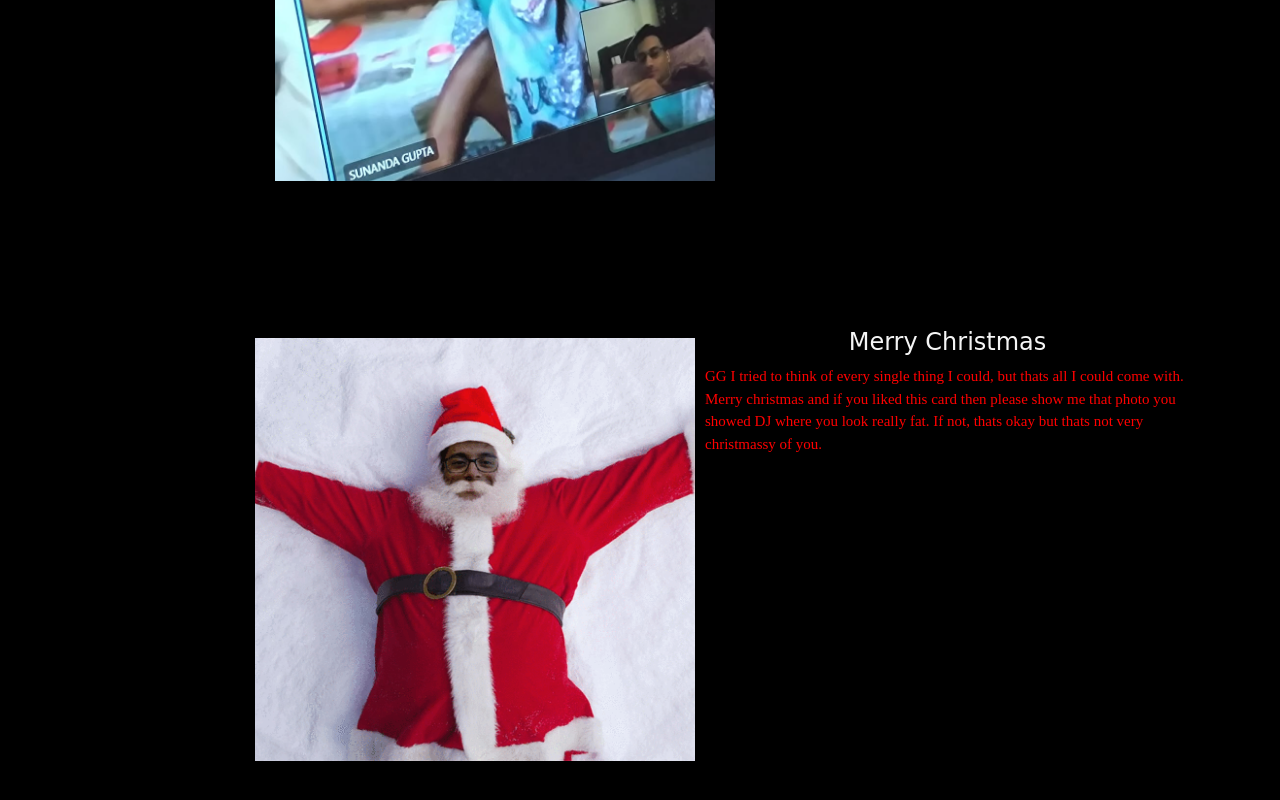
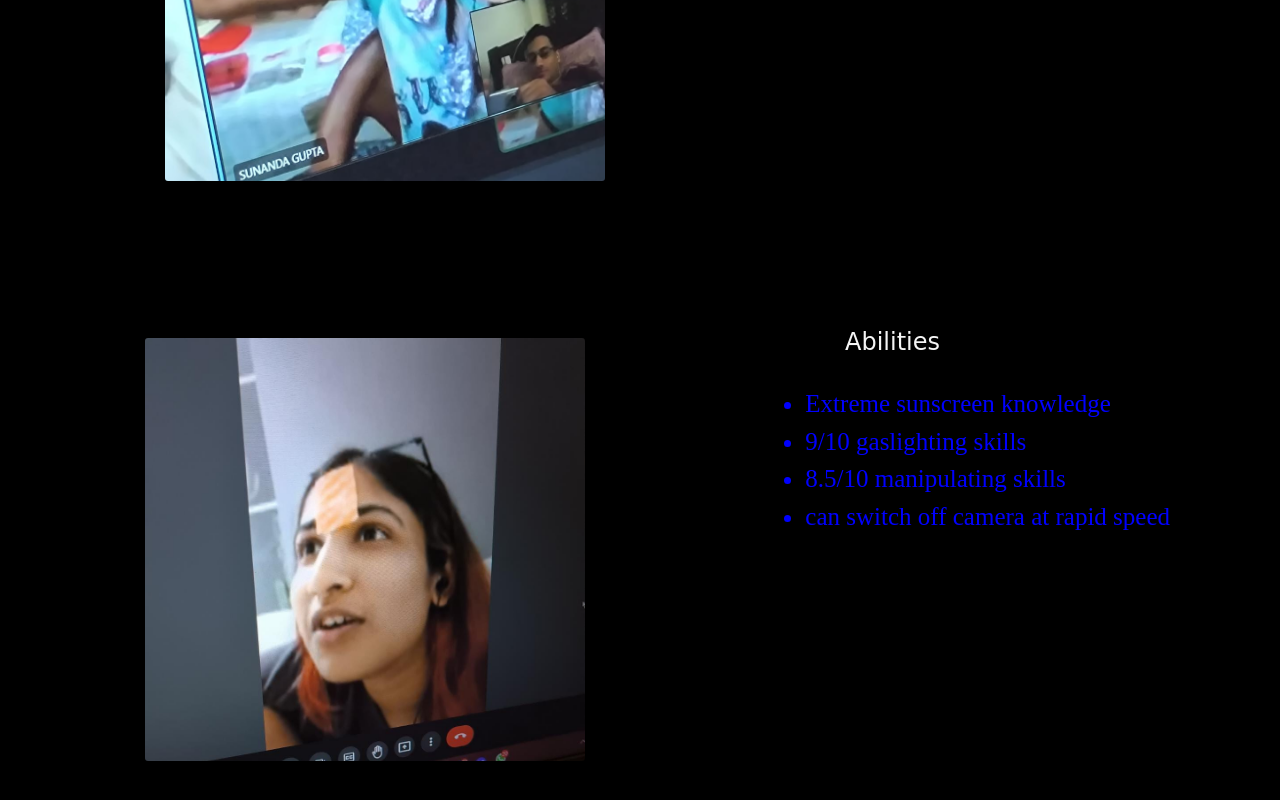
Before and after one commit to neilrathi17/SunshineAndes, a plain HTML site: page index.html in a window 1280 px wide. Shown: the part 1922-2722 px from the top of the page. Drawn offline with nearby package versions, Linux system fonts and the light colour scheme; a web font is replaced by a local one.

Commit message:
added abilities

```diff
--- a/index.css
+++ b/index.css
@@ -6,6 +6,7 @@ body
 img
 {
     object-fit: cover;
+    border-radius: 3px;
 }
 .top
 {
@@ -37,13 +38,15 @@ img
     color: blue;
     margin: 5px;
     font-family: 'Times New Roman', Times, serif;
+    font-size: 25px;
 }
 .memetext3
 {
-    font-size: 15px;
-    color: red;
-    margin: 5px;
+    font-size: 25px;
+    color: blue;
+    margin: 20px;
     font-family: 'Times New Roman', Times, serif;
+    float: right;
 
 }
 #headpic
--- a/index.html
+++ b/index.html
@@ -14,6 +14,7 @@
 <link rel="preconnect" href="https://fonts.googleapis.com">
 <link rel="preconnect" href="https://fonts.gstatic.com" crossorigin>
 <link href="https://fonts.googleapis.com/css2?family=Imperial+Script&family=Mountains+of+Christmas&display=swap" rel="stylesheet">
+<link rel="stylesheet" href="https://cdnjs.cloudflare.com/ajax/libs/font-awesome/6.2.1/css/all.min.css" integrity="sha512-MV7K8+y+gLIBoVD59lQIYicR65iaqukzvf/nwasF0nqhPay5w/9lJmVM2hMDcnK1OnMGCdVK+iQrJ7lzPJQd1w==" crossorigin="anonymous" referrerpolicy="no-referrer" />
 
 
     <title>Sunshine in the Andes</title>
@@ -28,7 +29,7 @@
     <!-- section -->
     <div class="container">
         <div class="meme container-fluid" data-aos="fade-up">
-            <img style="height: 70%; margin-left: 10%; width: 80%;" class="memepics1" src="assets/andes.gif" alt="">
+            <img style="height: 80%; margin-left: 10%; width: 100%;" class="memepics1" src="assets/andes.gif" alt="">
 
 
         </div>
@@ -44,7 +45,7 @@
         </div>
 
         <div class="meme container-fluid" data-aos="fade-up" >
-            <img style="margin-left:15%" class="memepics2" src="assets/pinata.jpeg" alt="">
+            <img style="margin-left:5%" class="memepics2" src="assets/pinata.jpeg" alt="">
             <h4 style="text-align: center;color: whitesmoke;">Honourable Mentions</h4>
                 <div class="memetext2" >
 
@@ -52,12 +53,16 @@
                 </div>
         </div>
         <div class="meme container-fluid" data-aos="fade-up"  style="margin: 100px auto;">
-            <img style="margin-left:15%" class="memepics2" src="assets/PhotoFunia-1640184713.gif" alt="">
-            <h4 style="text-align: center;color: whitesmoke;">Merry Christmas</h4>
+            <img style="margin-left:5%" class="memepics2" src="assets/idiot.jpeg" alt="">
+            <h4 style="text-align: center;color: whitesmoke;">Abilities </h4>
                 <div class="memetext3" >
-                    GG I tried to think of every single thing I could, but thats all I could come with. Merry christmas and if you liked this card then please
-                    show me that photo you showed DJ where you look really fat.
-                    If not, thats okay but thats not very christmassy of you.
+                    <ul>
+                        <li>Extreme sunscreen knowledge</li>
+                        <li>9/10 gaslighting skills</li>
+                        <li>8.5/10 manipulating skills</li>
+                        <li>can switch off camera at rapid speed</li>
+
+                    </ul>
                 </div>
         </div>
 
```
Also changed, not shown: assets/idiot.jpeg (added).
